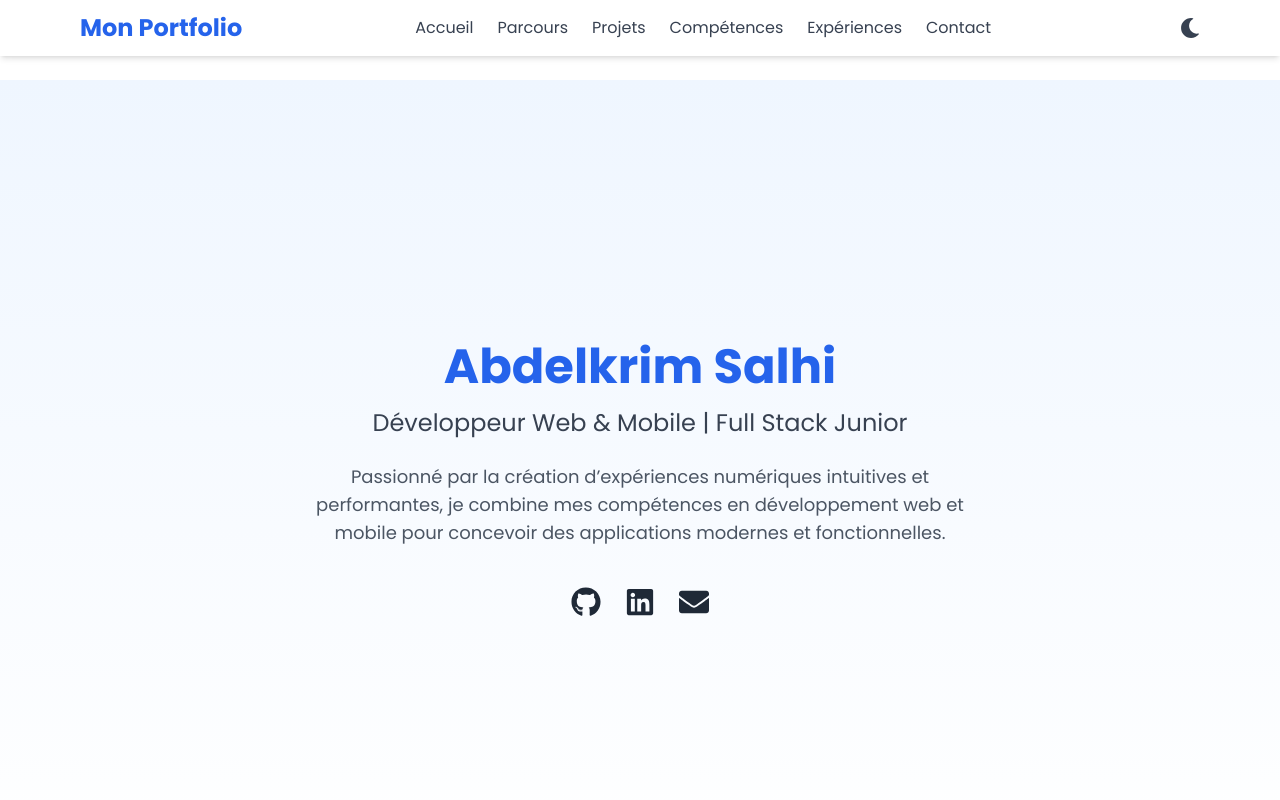
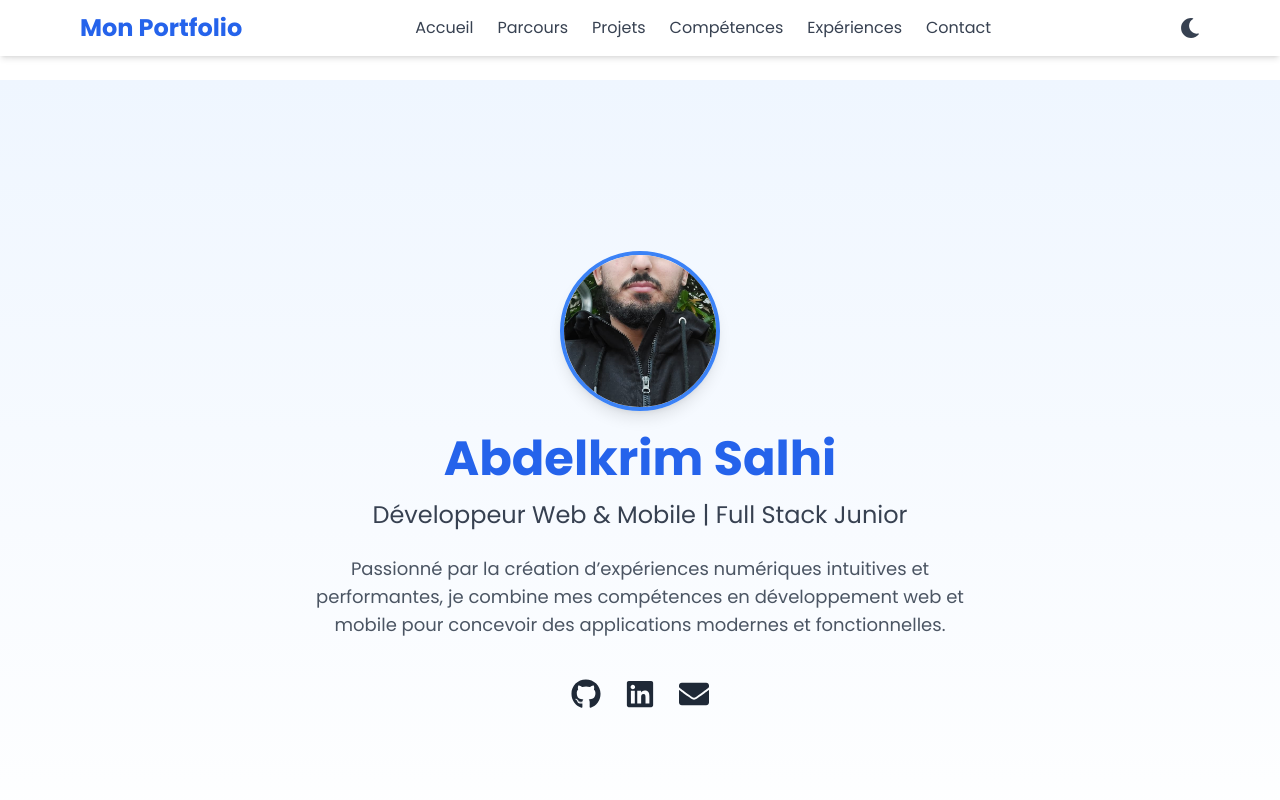
Before and after one commit to salhiabdelkrim/portfolio, a React (Create React App) app: page / in a window 1280 px wide. Shown: the top 800 px of the page. Built offline with nearby package versions, Linux system fonts and the light colour scheme.

Commit message:
ajout d'image personnelle

```diff
--- a/src/pages/Home.tsx
+++ b/src/pages/Home.tsx
@@ -1,7 +1,7 @@
 import { motion } from "framer-motion";
 import { FaGithub, FaLinkedin, FaEnvelope } from "react-icons/fa";
 import { useLocation } from "react-router-dom";
-
+import profileImg from "../pictures/photoPerso.jpeg";
 
 
 export default function Home() {
@@ -17,6 +17,15 @@ export default function Home() {
 >
     <section className="flex flex-col items-center justify-center text-center py-20 min-h-screen
   bg-gradient-to-b from-blue-50 to-white dark:from-gray-900 dark:to-gray-800">
+      <motion.img
+        src={profileImg}
+        alt="Photo de Abdelkrim Salhi"
+        initial={{ opacity: 0, scale: 0.8 }}
+        animate={{ opacity: 1, scale: 1 }}
+        transition={{ duration: 0.8 }}
+        className="w-40 h-40 rounded-full object-cover mb-6
+                  border-4 border-blue-500 shadow-lg"
+      />
       <motion.h1
         initial={{ opacity: 0, y: -50 }}
         animate={{ opacity: 1, y: 0 }}
```
Also changed, not shown: src/pictures/photoPerso.jpeg (added).
